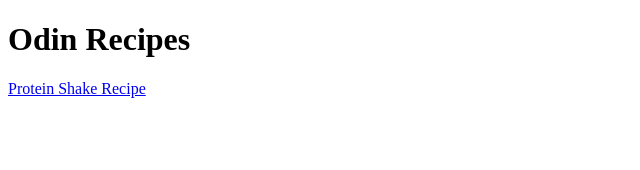
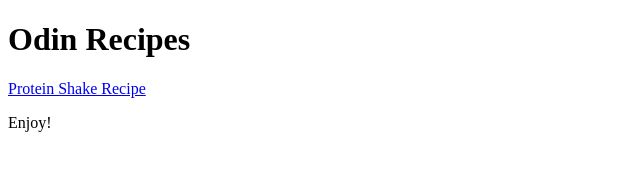
Before and after one commit to voalvim/odin-recipes, a plain HTML site: page index.html in a window 1280 px wide. Shown: the full height of the page, 0-640 px from the left. Drawn offline with Linux system fonts and the light colour scheme.

Commit message:
Added a paragraph to the index page on recipe branch
The idea behind this is to practice conflict resolution.

```diff
--- a/index.html
+++ b/index.html
@@ -9,5 +9,6 @@
   <body>
     <h1>Odin Recipes</h1>
     <a href="recipes/proteinshake.html">Protein Shake Recipe</a>
+    <p>Enjoy!</p>
   </body>
 </html>
```
